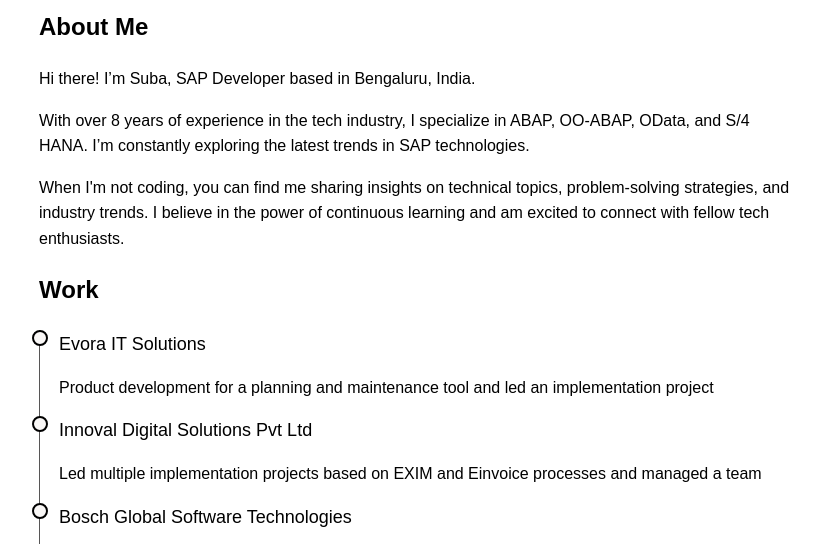
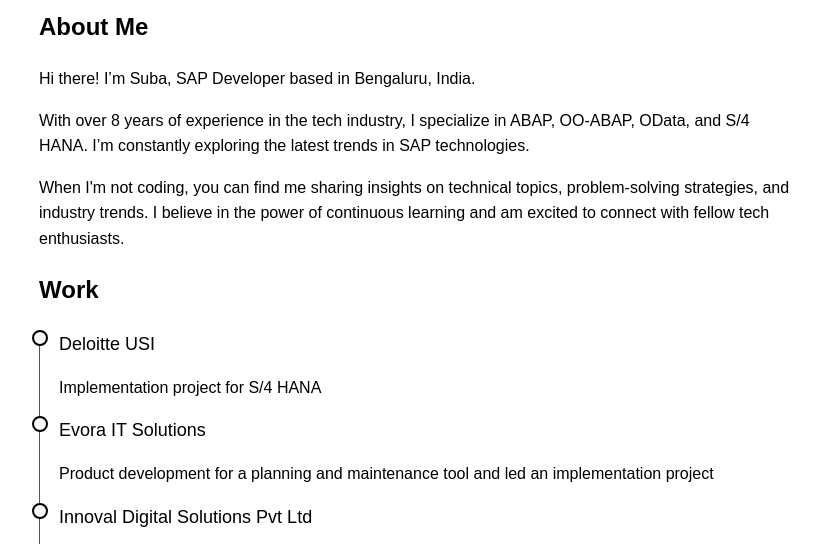
Before and after one commit to subasaraswathi/subasaraswathi.github.io, a plain HTML site: page index.html in a window 1280 px wide. Shown: the part 183-727 px from the top of the page, without its empty margins (221-1056 px from the left). Drawn offline with Linux system fonts and the light colour scheme.

Commit message:
add new position

```diff
--- a/index.html
+++ b/index.html
@@ -4,7 +4,6 @@
 <head>
     <meta charset="UTF-8" />
     <meta name="viewport" content="width=device-width, initial-scale=1.0" />
-    <!-- <link href="https://fonts.googleapis.com/css2?family=Merriweather:wght@400&family=Playfair+Display:wght@700&family=Lato:wght@400&family=Montserrat:wght@700&display=swap" rel="stylesheet"> -->
     <link rel="stylesheet" href="styles/styles.css" />
     <title> Suba - Portfolio </title>
 </head>
@@ -36,18 +35,27 @@
                 <ul class="timeline">
 
                     <li class="timeline_item">
-                        <p><a href="https://www.evorait.com/" target="_blank" >Evora IT Solutions</a></p>
-                        <!--<span class="date">January 2020 - Present</span> -->
+                        <p><a href="https://www2.deloitte.com/ui/en.html" target="_blank">Deloitte USI</a></p>
+                        <!--<span class="date">April 2025 - Present</span> -->
+                        <p>Implementation project for S/4 HANA</p>
+                    </li>
+
+                    <li class="timeline_item">
+                        <p><a href="https://www.evorait.com/" target="_blank">Evora IT Solutions</a></p>
+                        <!--<span class="date">January 2020 - November 2024</span> -->
                         <p>Product development for a planning and maintenance tool and led an implementation project</p>
                     </li>
 
                     <li class="timeline_item">
-                        <p><a href="https://www.ivldsp.com/" target="_blank" >Innoval Digital Solutions Pvt Ltd</a></p>
-                        <p> Led multiple implementation projects based on EXIM and Einvoice processes and managed a team </p>
+                        <p><a href="https://www.ivldsp.com/" target="_blank">Innoval Digital Solutions Pvt Ltd</a></p>
+                        <p> Led multiple implementation projects based on EXIM and Einvoice processes and managed a team
+                        </p>
                     </li>
                     <li class="timeline_item">
-                        <p><a href="https://www.bosch-softwaretechnologies.com/en/" target="_blank" >Bosch Global Software Technologies</a></p>
-                        <p>Worked on Greenfield HANA implementation, rollout projects , development projects ensuring code quality, and mentored junior developers </p>
+                        <p><a href="https://www.bosch-softwaretechnologies.com/en/" target="_blank">Bosch Global
+                                Software Technologies</a></p>
+                        <p>Worked on Greenfield HANA implementation, rollout projects , development projects ensuring
+                            code quality, and mentored junior developers </p>
                     </li>
             </section>
             <section id="contact">
@@ -60,21 +68,6 @@
     <footer>
         <p>&copy; 2025 Subasaraswathi R</p>
     </footer>
-
-    <!-- Fixed Home Button
-    <a href="#" class="fixed-home-button">Home</a> -->
-
-    <!-- Fixed Navigation Button
-    <button class="fixed-nav-button" onclick="toggleDropdown()">Menu</button>  -->
-
-    <!-- Dropdown Menu
-    <div id="dropdown" class="dropdown-content">
-        <a href="#">Home</a>
-        <a href="#about">About</a>
-        <a href="#contact">Contact</a>
-    </div>       -->
-
-    <script src="scripts/script.js"></script>
 </body>
 
 </html>
--- a/styles/styles.css
+++ b/styles/styles.css
@@ -7,7 +7,7 @@
   font-family: sans-serif;
 }
 
-:root{
+:root {
   --color1: #FFD700;
   --color2: #515050f5;
   --black: #000000;
@@ -39,7 +39,7 @@ ul[role="navbar_list"] {
   margin-bottom: 1rem;
 }
 
-.shadow_animate{
+.shadow_animate {
   color: var(--black);
   font-weight: normal;
   position: relative;
@@ -47,17 +47,19 @@ ul[role="navbar_list"] {
 }
 
 .shadow_animate::after,
-.shadow_animate::before{
+.shadow_animate::before {
   content: attr(data-text);
   position: absolute;
   font-weight: normal;
   top: 0;
   left: 0;
-  width: 100%; /* Make sure it covers the h1 */
-  height: 100%; /* Make sure it covers the h1 */
+  width: 100%;
+  /* Make sure it covers the h1 */
+  height: 100%;
+  /* Make sure it covers the h1 */
 }
 
-.shadow_animate::before{
+.shadow_animate::before {
   left: 2px;
   color: var(--color2);
   /*animation: shadow_glow_animate 2s ease-in infinite;  */
@@ -151,7 +153,7 @@ ul[role="navbar_list"] {
 }
 
 
-.shadow_animate::after{
+.shadow_animate::after {
   left: -2px;
   text-shadow: var(--color1) 3px 0px;
   /*animation: shadow_glow_animate 2s ease-in infinite;  */
@@ -301,6 +303,11 @@ footer {
   /* Hover color change for links */
 }
 
+.timeline_item a:hover {
+  color: var(--color1);
+  /* Hover color change for links */
+}
+
 /*Mobile style */
 @media (max-width: 468px) {
   .navbar {
@@ -344,7 +351,7 @@ footer {
   top: 0;
   width: 1px;
   height: 100%;
-  background: var(--color2)  ;
+  background: var(--color2);
   display: inline-block;
   z-index: 400;
 }
```
Lines whose indentation alone changed are shown as unchanged.
